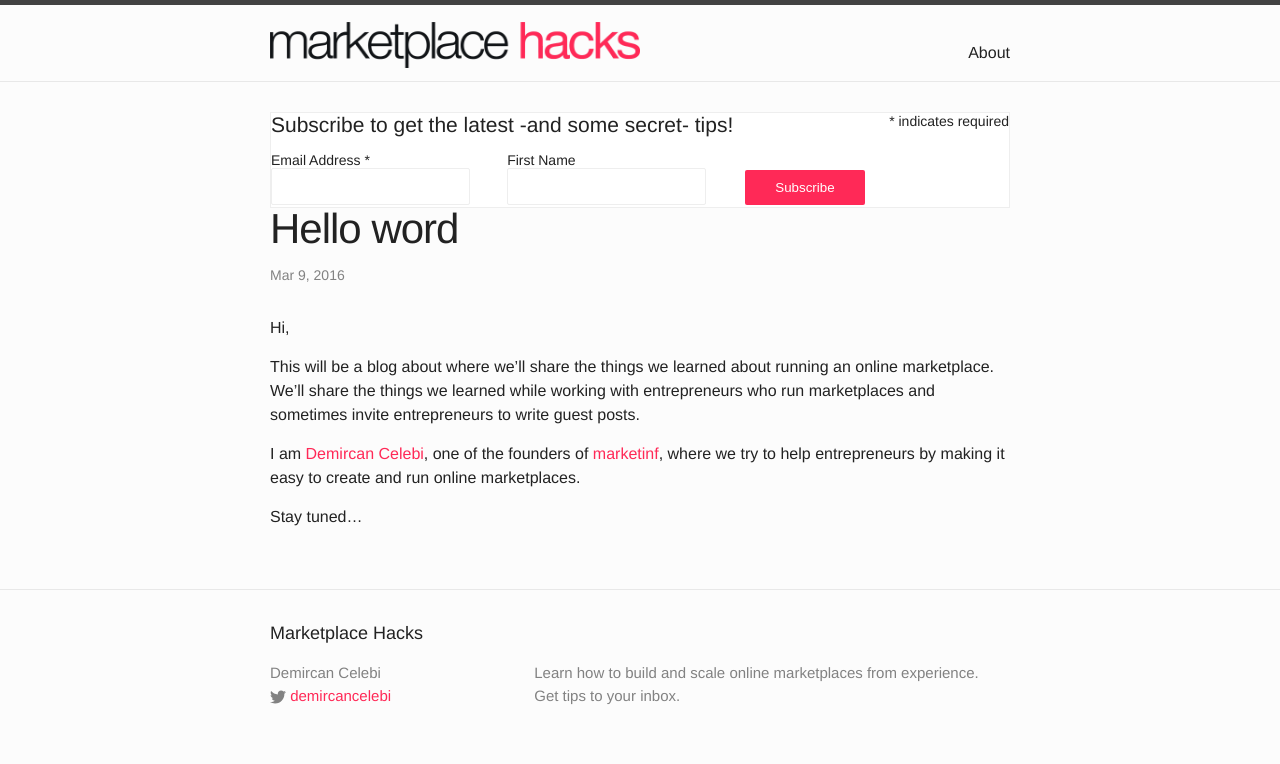
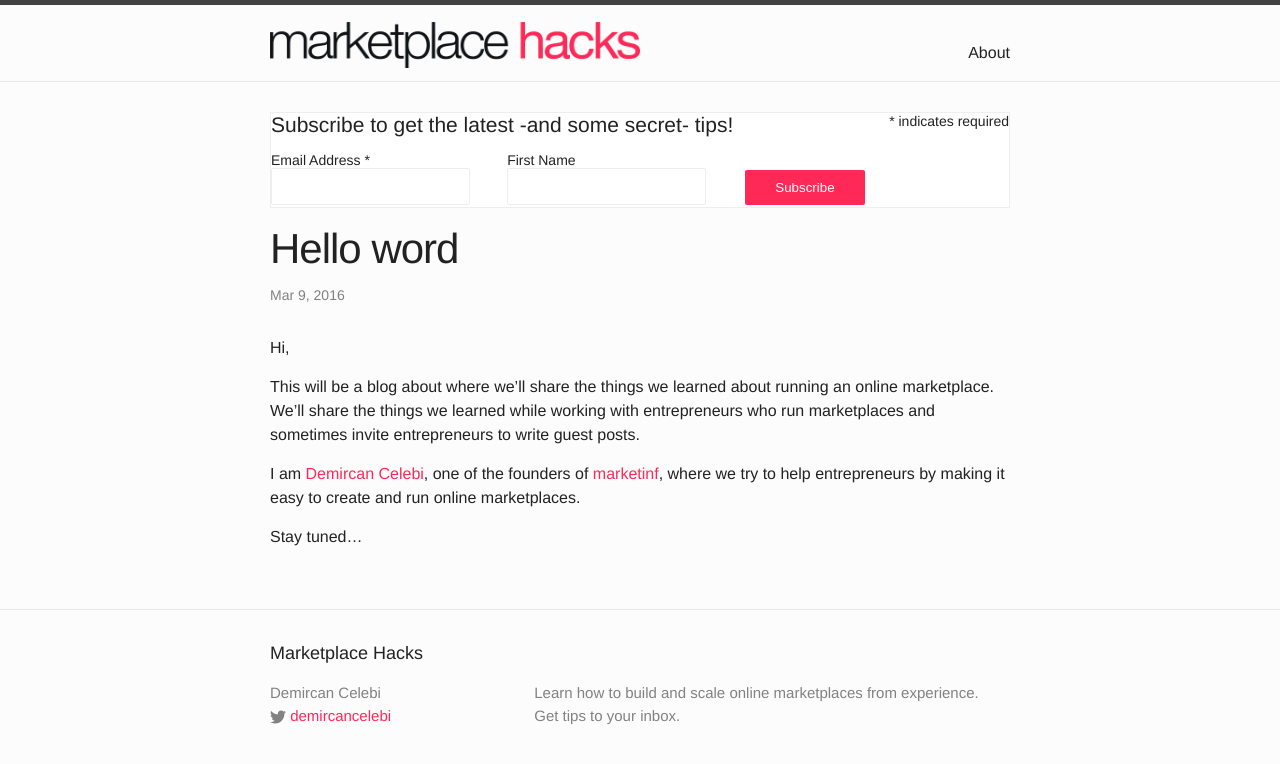
Before and after one commit to marketinf/marketplacehacks, a Jekyll site: the page built from _posts/2016-03-09-hello-world.markdown, in a window 1280 px wide. Shown: the top 764 px of the page. Built offline with Jekyll 4.4.1, drawn with Linux system fonts in a browser that asks for light colours; comment, search, counter and statistics services are not loaded.

Commit message:
design fix

```diff
--- a/_layouts/post.html
+++ b/_layouts/post.html
@@ -3,7 +3,7 @@ layout: default
 ---
 <article class="post" itemscope itemtype="http://schema.org/BlogPosting">
 
-  <header class="post-header">
+  <header class="post-header mt20">
     <h1 class="post-title" itemprop="name headline">{{ page.title }}</h1>
     <p class="post-meta"><time datetime="{{ page.date | date_to_xmlschema }}" itemprop="datePublished">{{ page.date | date: "%b %-d, %Y" }}</time>{% if page.author %} • <span itemprop="author" itemscope itemtype="http://schema.org/Person"><span itemprop="name">{{ page.author }}</span></span>{% endif %}</p>
   </header>
```
